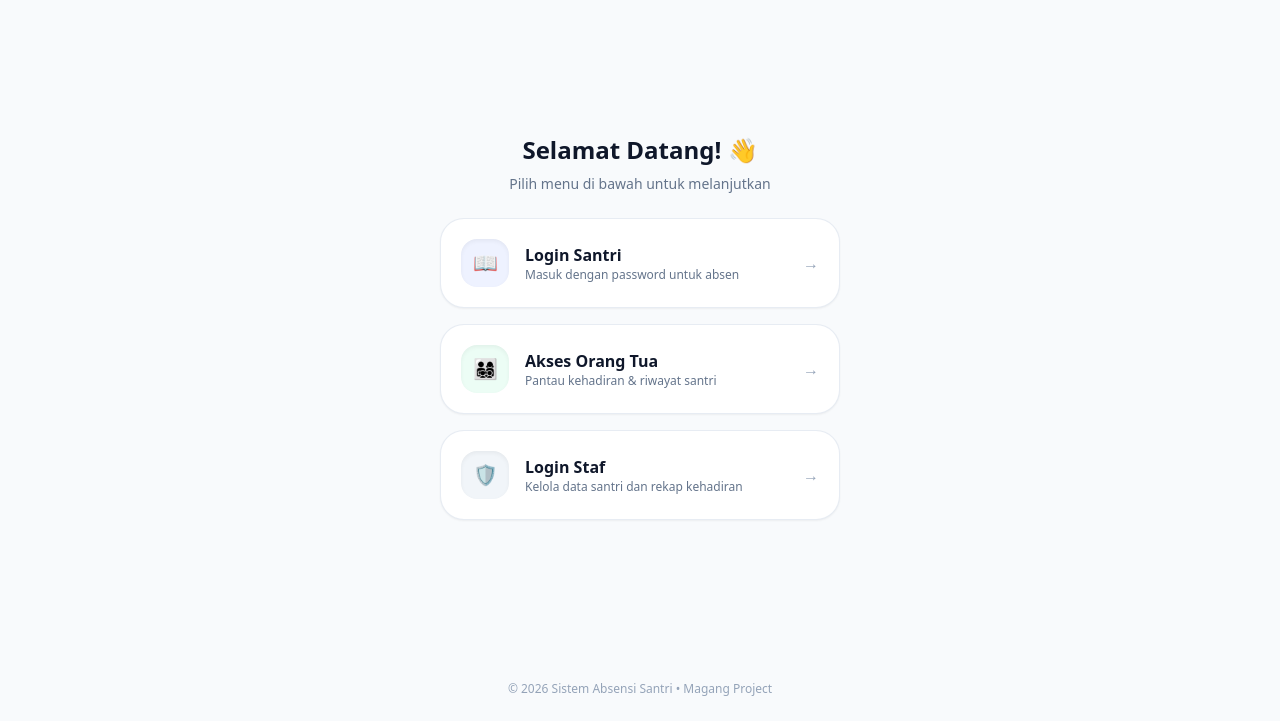
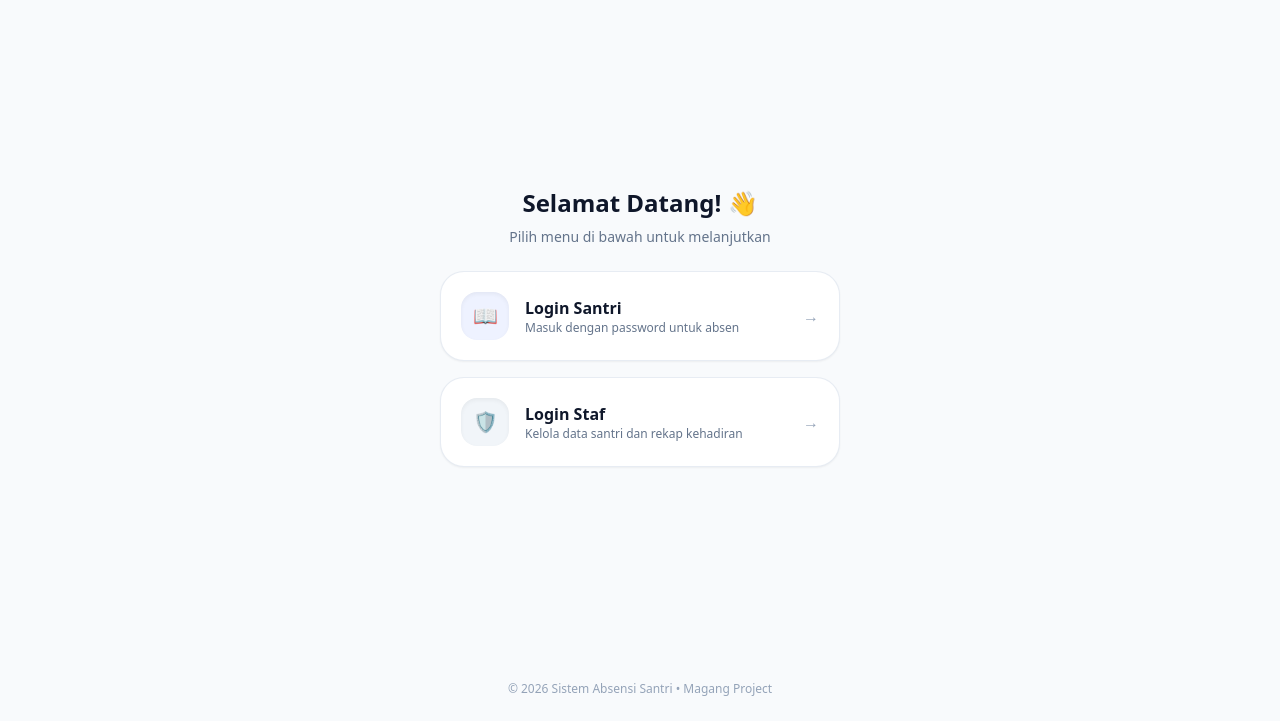
Before and after one commit to halimsa11/absensi-alatsar, a website: page public/index.html in a window 1280 px wide. Shown: the part 79-800 px from the top of the page. Drawn offline with nearby package versions, Linux system fonts and the light colour scheme.

Commit message:
remove the orang tua button login

```diff
--- a/public/index.html
+++ b/public/index.html
@@ -33,18 +33,6 @@
         <span class="text-slate-400 group-hover:text-indigo-600 font-bold transition">→</span>
       </a>
 
-      <!-- Menu Orang Tua (Ditambahkan) -->
-      <a href="/ortu.html" class="flex items-center justify-between p-5 bg-white hover:bg-emerald-50/50 border border-slate-200/80 rounded-3xl shadow-sm transition group">
-        <div class="flex items-center gap-4">
-          <div class="w-12 h-12 rounded-2xl bg-emerald-50 text-emerald-600 flex items-center justify-center text-xl group-hover:scale-105 transition shadow-inner">👨‍👩‍👧‍👦</div>
-          <div>
-            <h3 class="font-bold text-slate-900 text-base">Akses Orang Tua</h3>
-            <p class="text-xs text-slate-500">Pantau kehadiran & riwayat santri</p>
-          </div>
-        </div>
-        <span class="text-slate-400 group-hover:text-emerald-600 font-bold transition">→</span>
-      </a>
-
       <!-- Menu Staf -->
       <a href="/login-staf.html" class="flex items-center justify-between p-5 bg-white hover:bg-slate-50 border border-slate-200/80 rounded-3xl shadow-sm transition group">
         <div class="flex items-center gap-4">
```
